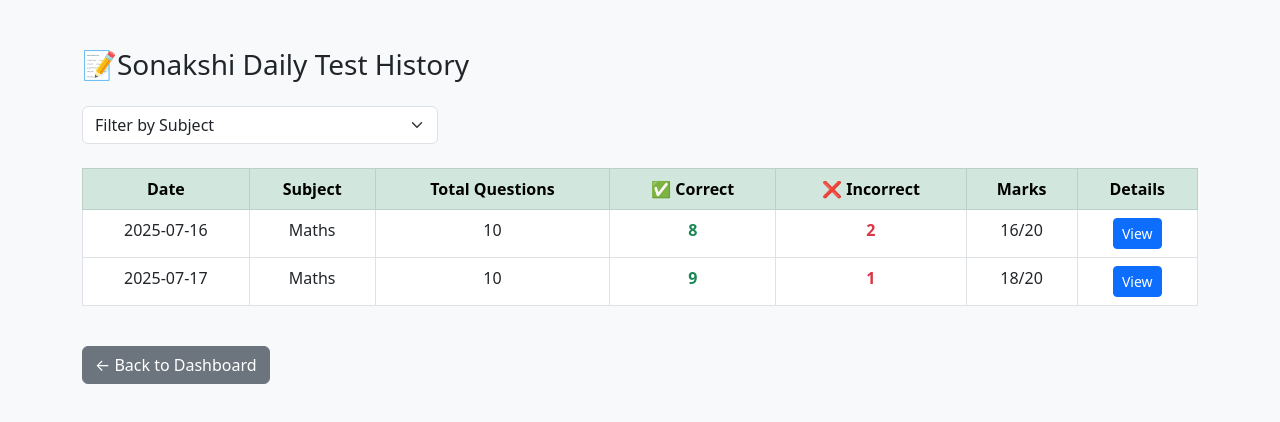
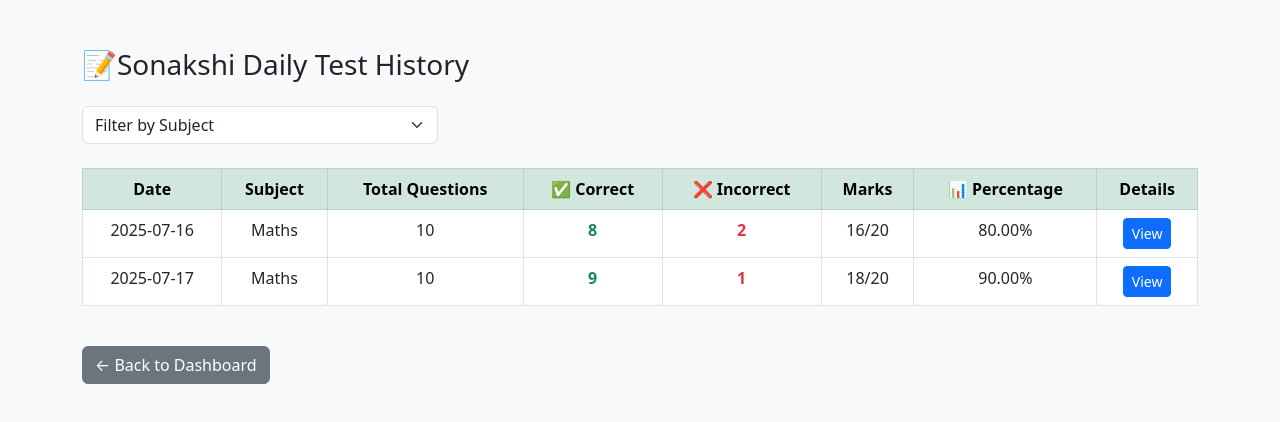
Before and after one commit to Vishalyadavdotnet/SonakshiTestResult, a plain HTML site: page public/tests.html in a window 1280 px wide. Drawn offline with nearby package versions, Linux system fonts and the light colour scheme.

Commit message:
percentage code added

```diff
--- a/public/tests.html
+++ b/public/tests.html
@@ -61,6 +61,7 @@
                         <th>✅ Correct</th>
                         <th>❌ Incorrect</th>
                         <th>Marks</th>
+                        <th>📊 Percentage</th>
                         <th>Details</th>
                     </tr>
                 </thead>
@@ -100,6 +101,8 @@
         function renderTable(records) {
             tbody.innerHTML = '';
             records.forEach(record => {
+                const percentage = ((record.correct / record.totalQuestions) * 100).toFixed(2); // Calculate % with 2 decimal places
+
                 tbody.innerHTML += `
           <tr>
             <td data-label="Date">${record.date}</td>
@@ -108,6 +111,7 @@
             <td data-label="✅ Correct" class="text-success fw-bold">${record.correct}</td>
             <td data-label="❌ Incorrect" class="text-danger fw-bold">${record.incorrect}</td>
             <td data-label="Marks">${record.marks}/20</td>
+            <td data-label="📊 Percentage">${percentage}%</td>
             <td data-label="Details"><a href="test-details.html?date=${record.date}" class="btn btn-sm btn-primary">View</a></td>
           </tr>
         `;
```
